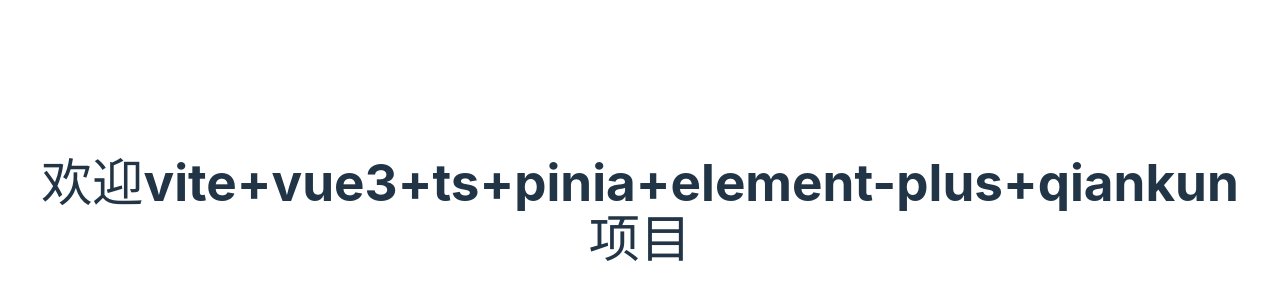
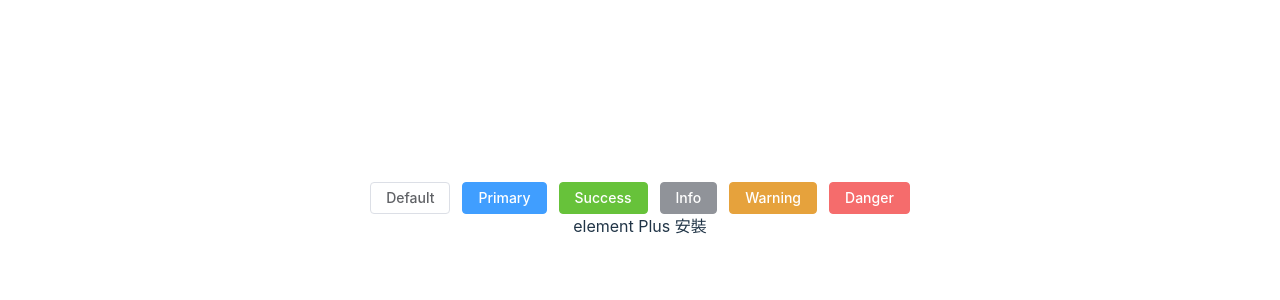
Before and after one commit to larahuang/vite_vue_project, a Vue app: page / in a window 1280 px wide. Shown: the part 190-490 px from the top of the page. Built offline with nearby package versions, Linux system fonts and the light colour scheme; no server answers.

Commit message:
element-plus安裝自動導入

```diff
--- a/package.json
+++ b/package.json
@@ -10,6 +10,7 @@
   },
   "dependencies": {
     "axios": "^1.4.0",
+    "element-plus": "^2.3.4",
     "vue": "^3.2.47",
     "vue-router": "^4.1.6"
   },
@@ -17,6 +18,8 @@
     "@types/node": "^20.1.2",
     "@vitejs/plugin-vue": "^4.1.0",
     "typescript": "^5.0.2",
+    "unplugin-auto-import": "^0.15.3",
+    "unplugin-vue-components": "^0.24.1",
     "vite": "^4.3.2",
     "vue-tsc": "^1.4.2"
   }
--- a/src/App.vue
+++ b/src/App.vue
@@ -21,6 +21,14 @@
 
 <template>
   <div>
+     <el-row class="mb-4">
+      <el-button>Default</el-button>
+      <el-button type="primary">Primary</el-button>
+      <el-button type="success">Success</el-button>
+      <el-button type="info">Info</el-button>
+      <el-button type="warning">Warning</el-button>
+      <el-button type="danger">Danger</el-button>
+    </el-row>
     <router-view></router-view>
   </div>
 </template>
--- a/src/views/index.vue
+++ b/src/views/index.vue
@@ -1,3 +1,5 @@
 <template>
-    <h1>欢迎vite+vue3+ts+pinia+element-plus+qiankun项目</h1>
+    <div>
+        <div>element Plus 安裝</div>
+    </div>
 </template>
--- a/vite.config.ts
+++ b/vite.config.ts
@@ -2,10 +2,21 @@
 import vue from '@vitejs/plugin-vue'
 import { fileURLToPath, URL } from 'node:url';
 import { resolve } from 'path';
+import AutoImport from 'unplugin-auto-import/vite';
+import Components from 'unplugin-vue-components/vite';
+import { ElementPlusResolver } from 'unplugin-vue-components/resolvers';/**/
 // https://vitejs.dev/config/
 export default defineConfig({
   base: '/',
-  plugins: [vue()],
+  plugins: [
+    vue(),
+    AutoImport({
+     resolvers: [ElementPlusResolver()],
+    }),
+    Components({
+      resolvers: [ElementPlusResolver()],
+    }),
+  ],
   resolve: {
     alias: {
       '@': fileURLToPath(new URL('./src', import.meta.url))
```
Also changed, not shown: auto-imports.d.ts (added, +8 -0 lines), components.d.ts (added, +18 -0 lines), 1 other file (tests, documents, lock files or other folders).
